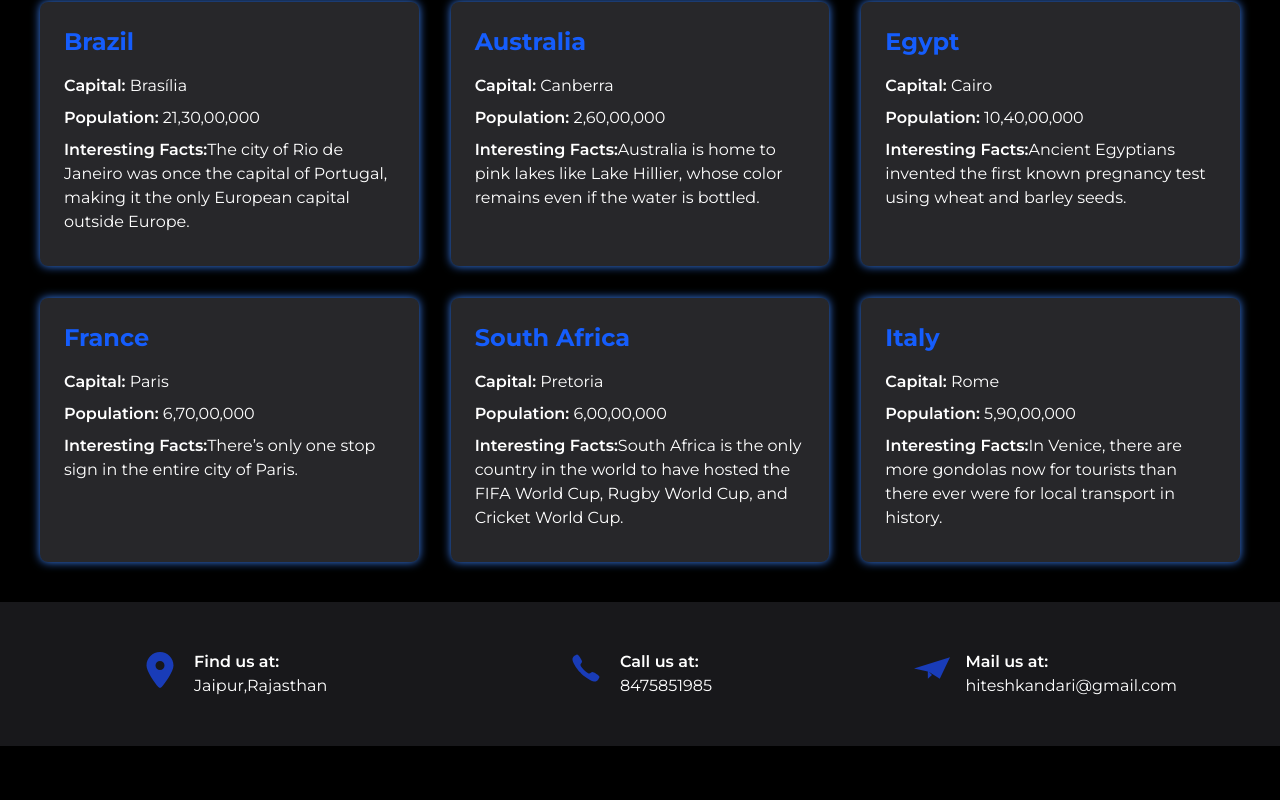
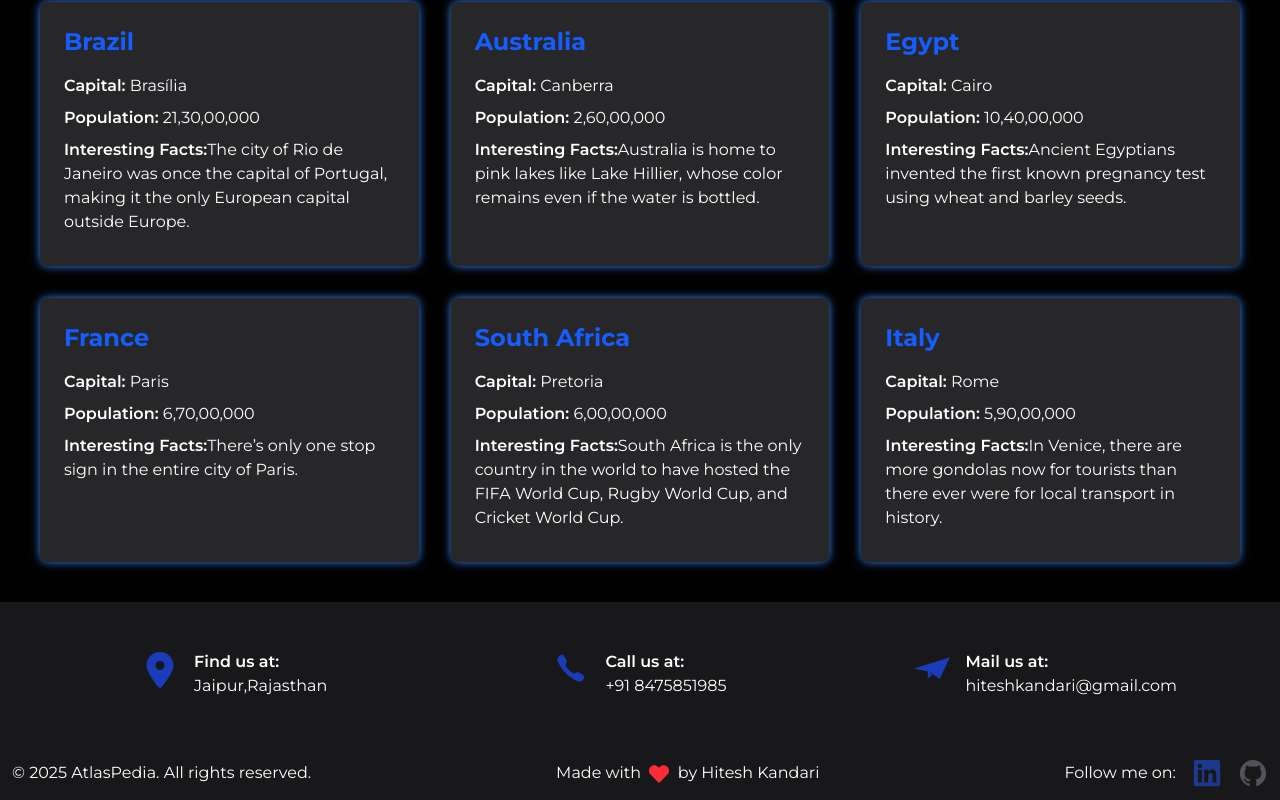
Before and after one commit to Hitesh04codebot/Atlaspedia, a React (Vite) app: page / in a window 1280 px wide. Shown: the part 874-1674 px from the top of the page. Before the commit the page ends 1620 px from the top, so only its background shows below. Built offline with nearby package versions, Linux system fonts and the light colour scheme.

Commit message:
created responsive footer

```diff
--- a/src/components/UI/Footer.jsx
+++ b/src/components/UI/Footer.jsx
@@ -1,16 +1,20 @@
-import React from 'react'
+import React from "react";
 import { FaLocationDot } from "react-icons/fa6";
 import { IoIosCall } from "react-icons/io";
 import { SiMinutemailer } from "react-icons/si";
+import { FaLinkedin } from "react-icons/fa";
+import { IoLogoGithub } from "react-icons/io";
+import { FaHeart } from "react-icons/fa";
 function Footer() {
   return (
-    <div className='grid grid-cols-1 md:grid-cols-2 lg:grid-cols-3 gap-4 p-10 bg-zinc-900 text-white'>
-      <div className='text-center md:text-left flex max-md:justify-start max-sm:justify-start justify-center items-center gap-4 mt-2 mb-2'>
+    <>
+      <div className="grid grid-cols-1 md:grid-cols-2 lg:grid-cols-3 gap-4 p-10 bg-zinc-900 text-white">
+        <div className="text-center md:text-left flex max-md:justify-start max-sm:justify-start justify-center items-center gap-4 mt-2 mb-2">
           {/* icon */}
           <div>
-          <FaLocationDot className='inline-block text-4xl text-blue-800 mb-2'/>
+            <FaLocationDot className="inline-block text-4xl text-blue-800 mb-2" />
           </div>
-        <div className='flex flex-col justify-center max-md:items-start max-sm:items-start'>
+          <div className="flex flex-col justify-center max-md:items-start max-sm:items-start">
             <div>
               <p className=" font-semibold">Find us at:</p>
             </div>
@@ -19,36 +23,74 @@ function Footer() {
             </div>
           </div>
         </div>
-      <div className='text-center md:text-left flex max-md:justify-start max-sm:justify-start justify-center gap-4 mt-2 mb-2'>
+        <a
+          href="tel:+918475851985"
+          className="text-center md:text-left flex max-md:justify-start max-sm:justify-start justify-center gap-4 mt-2 mb-2 hover:text-white"
+        >
           {/* icon */}
           <div>
-          <IoIosCall className='inline-block text-4xl text-blue-800 mb-2'/>
+            <IoIosCall className="inline-block text-4xl text-blue-800 mb-2" />
           </div>
-        <div className='flex flex-col justify-center max-md:items-start max-sm:items-start'>
+
+          <div className="flex flex-col justify-center max-md:items-start max-sm:items-start">
             <div>
-            <p className=" font-semibold">Call us at:</p>
+              <p className="font-semibold">Call us at:</p>
             </div>
-          <div>
-            <p>8475851985</p>
+            <div>+91 8475851985</div>
           </div>
-        </div>
-      </div>
-      <div className='text-center md:text-left flex max-md:justify-start max-sm:justify-start justify-center gap-4 mt-2 mb-2'>
+        </a>
+
+        <a
+          href="mailto:hiteshkandari@gmail.com"
+          className="text-center md:text-left flex max-md:justify-start max-sm:justify-start justify-center gap-4 mt-2 mb-2 hover:text-white"
+        >
           {/* icon */}
           <div>
-          <SiMinutemailer className='inline-block text-4xl text-blue-800 mb-2'/>
+            <SiMinutemailer className="inline-block text-4xl text-blue-800 mb-2" />
           </div>
-        <div className='flex flex-col justify-center max-md:items-start max-sm:items-start'>
+
+          <div className="flex flex-col justify-center max-md:items-start max-sm:items-start">
             <div>
-            <p className=" font-semibold">Mail us at:</p>
+              <p className="font-semibold">Mail us at:</p>
             </div>
             <div>
               <p>hiteshkandari@gmail.com</p>
             </div>
           </div>
+        </a>
       </div>
+
+      <div className="w-full flex justify-between items-center bg-zinc-900 p-3 max-md:flex-col max-md:gap-4 max-sm:flex-col max-sm:gap-4">
+        <p className="text-white bg-zinc-900">
+          &copy; {new Date().getFullYear()} AtlasPedia. All rights reserved.
+        </p>
+        <p className="text-white">Made with &nbsp;<FaHeart className="text-red-500 text-xl inline"/>&nbsp; by Hitesh Kandari</p>
+        <ul className="flex items-center gap-4">
+          <li className="text-white">Follow me on:</li>
+          <li>
+            <a
+              href="https://www.linkedin.com/in/hiteshkandari2004/"
+              target="_blank"
+              rel="noopener noreferrer"
+              className="text-white hover:text-blue-400"
+            >
+              <FaLinkedin className="text-blue-900 text-3xl"/>
+            </a>
+          </li>
+          <li>
+            <a
+              href="https://github.com/Hitesh04codebot"
+              target="_blank"
+              rel="noopener noreferrer"
+              className="text-white hover:text-gray-400"
+            >
+              <IoLogoGithub className="text-zinc-600 text-3xl" />
+            </a>
+          </li>
+        </ul>
       </div>
-  )
+    </>
+  );
 }
 
-export default Footer
+export default Footer;
--- a/src/components/UI/Header.jsx
+++ b/src/components/UI/Header.jsx
@@ -7,7 +7,7 @@ import { NavLink } from "react-router-dom";
 function Header() {
   const [isOpen, setIsOpen] = useState(false);
   return (
-    <nav className="bg-zinc-800">
+    <nav className="bg-zinc-900">
       <div className="flex items-center justify-between h-16 px-10 max-sm:px-4">
         {/* Logo */}
         <Link
--- a/src/pages/About.jsx
+++ b/src/pages/About.jsx
@@ -1,19 +1,29 @@
 import React from "react";
 import countryfacts from "../api/countryData.json";
+import { motion } from "motion/react";
 
 const About = () => {
   return (
     <div>
       {/* Heading */}
-      <div className="text-white font-semibold text-4xl text-center mt-6">
+      <motion.div
+        initial={{ opacity: 0, y: -20 }}
+        whileInView={{ opacity: 1, y: 0 }}
+        transition={{ duration: 0.8, ease: "easeOut" }}
+        viewport={{ once: true, amount: 0.2 }}
+        className="text-white font-semibold text-4xl text-center mt-6">
         Here are some interesting facts <br /> about some{" "}
         <span className="text-blue-800 font-semibold text-4xl">Countries</span>.
-      </div>
+      </motion.div>
 
       {/* Country Grid */}
       <div className="grid grid-cols-3 gap-8 mx-10 my-10 max-lg:grid-cols-2 max-md:grid-cols-1 max-sm:grid-cols-1">
         {countryfacts.map((country) => (
-          <div
+          <motion.div
+            initial={{ opacity: 0, y: 0 }}
+            whileInView={{ opacity: 1, y: 0 }}
+            transition={{ duration: 0.8, ease: "easeOut" }}
+            viewport={{ once: true, amount: 0.2 }}
             key={country.id}
             className="bg-zinc-800 p-6 rounded-lg  text-white border-blue-800 shadow-[0_0_10px_rgb(59,130,246)] hover:scale-102 transition-transform duration-500 "
           >
@@ -30,7 +40,7 @@ const About = () => {
               <span className="font-semibold">Interesting Facts:</span>{country.interestingFact}
               {country.languages}
             </p>
-          </div>
+          </motion.div>
         ))}
       </div>
     </div>
```
Lines whose indentation alone changed are shown as unchanged.
